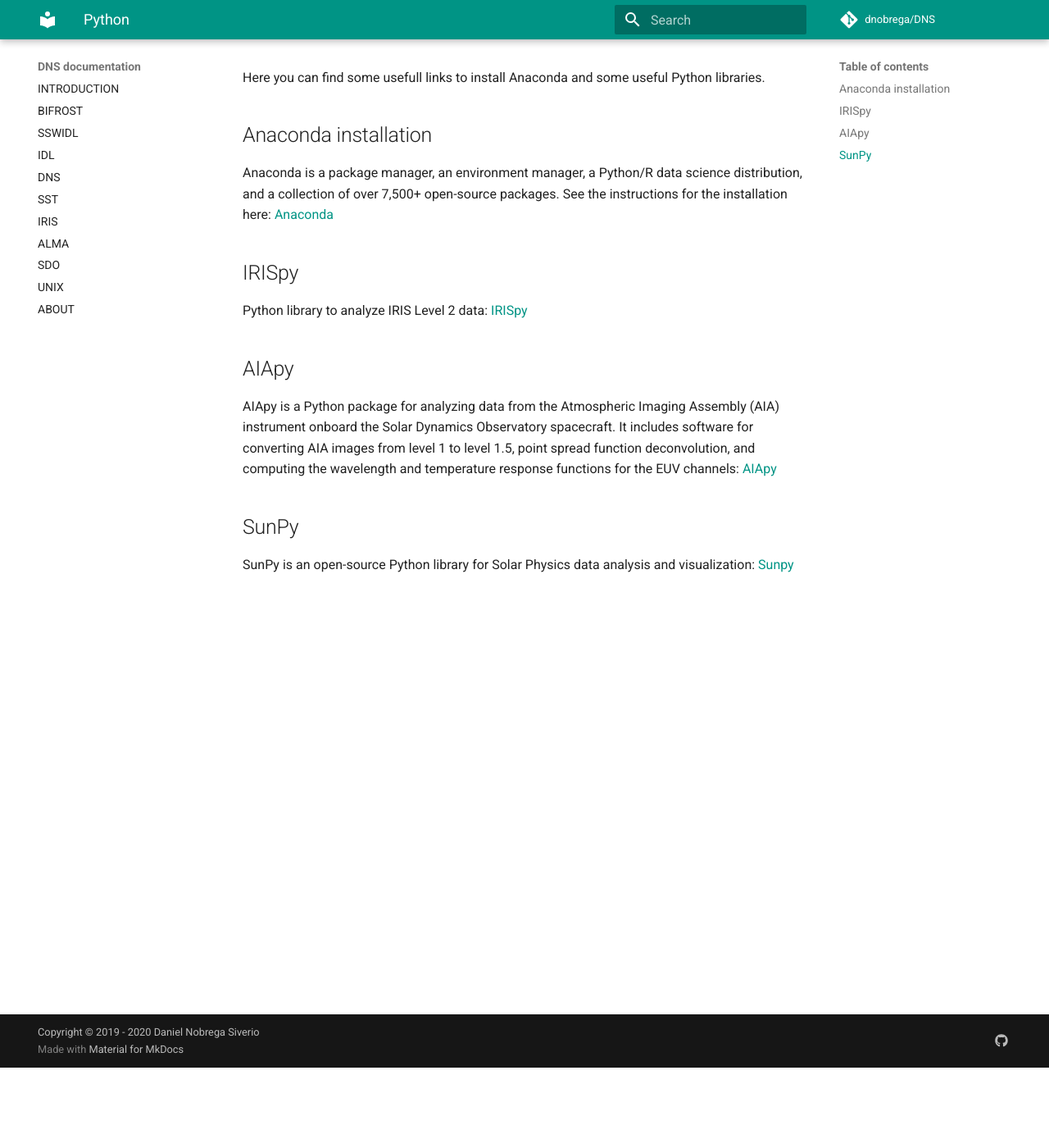
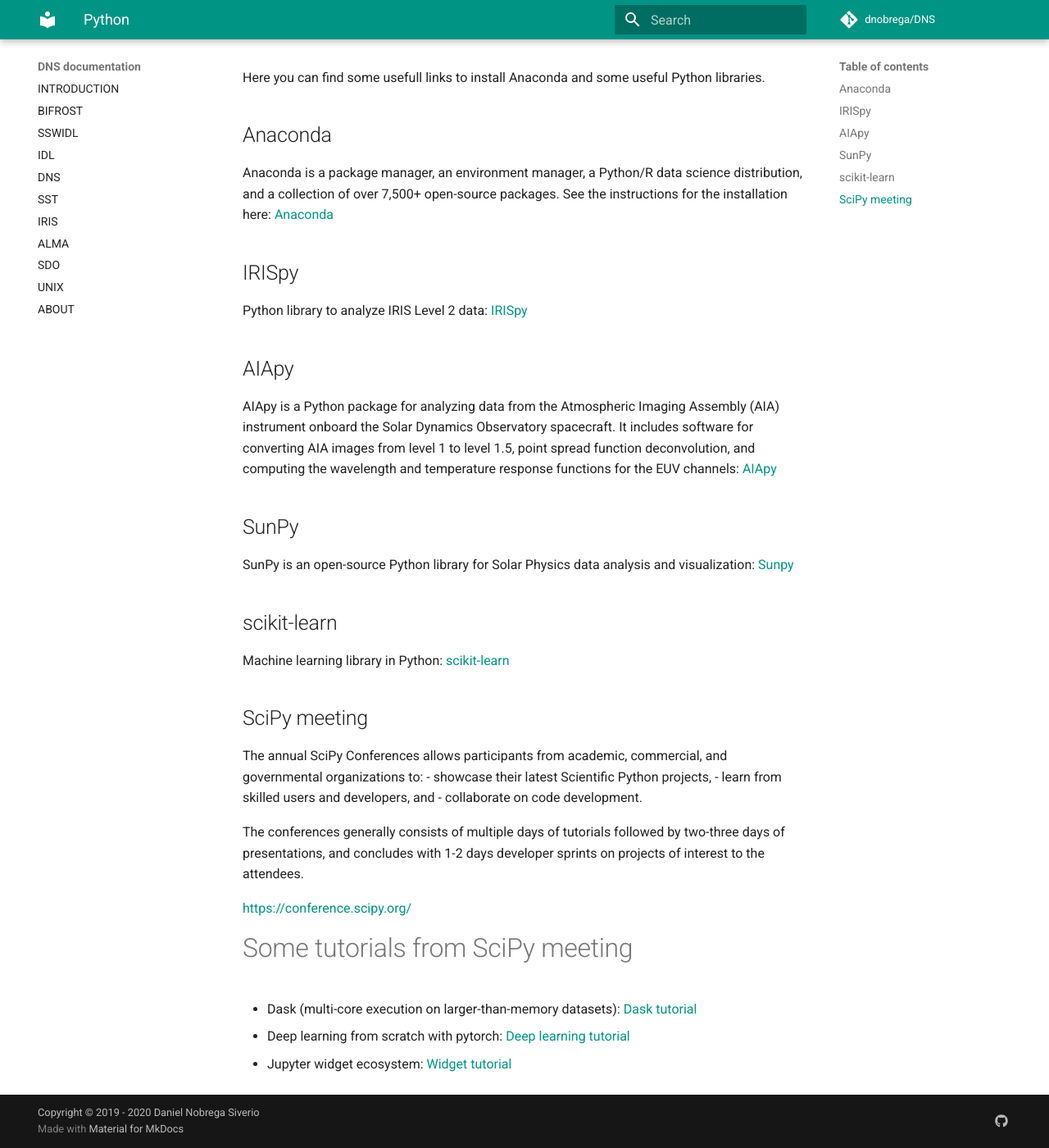
Before and after one commit to dnobrega/DNS, an MkDocs documentation site: the page built from docs/python.md, in a window 1280 px wide and 1400 px high, scrolled down 98 px. Shown: the whole window at 82% size. Built offline with MkDocs 1.6.1 and Material for MkDocs 9.7.7, drawn with Linux system fonts in a browser that asks for light colours; comment, search, counter and statistics services are not loaded.

Commit message:
Update python.md

```diff
--- a/docs/python.md
+++ b/docs/python.md
@@ -2,7 +2,7 @@
 
 Here you can find some usefull links to install Anaconda and some useful Python libraries.
 
-## Anaconda installation
+## Anaconda
 
 Anaconda is a package manager, an environment manager, a Python/R data science distribution, and a collection of over 7,500+ open-source packages.
 See the instructions for the installation here: [Anaconda](https://docs.anaconda.com/anaconda/install/)
@@ -20,3 +20,24 @@
 ## SunPy
 
 SunPy is an open-source Python library for Solar Physics data analysis and visualization: [Sunpy](https://sunpy.org/)
+
+## scikit-learn
+
+Machine learning library in Python: [scikit-learn](https://scikit-learn.org/stable/install.html)
+
+## SciPy meeting
+
+The annual SciPy Conferences allows participants from academic, commercial, and governmental organizations to:
+- showcase their latest Scientific Python projects,
+- learn from skilled users and developers, and
+- collaborate on code development.
+
+The conferences generally consists of multiple days of tutorials followed by two-three days of presentations, and concludes with 1-2 days developer sprints on projects of interest to the attendees.
+
+[https://conference.scipy.org/](https://conference.scipy.org/)
+
+# Some tutorials from SciPy meeting
+
+- Dask (multi-core execution on larger-than-memory datasets): [Dask tutorial](https://github.com/dask/dask-tutorial)
+- Deep learning from scratch with pytorch: [Deep learning tutorial](https://github.com/hugobowne/deep-learning-from-scratch-pytorch)
+- Jupyter widget ecosystem: [Widget tutorial](https://github.com/jupyter-widgets/tutorial)
```
